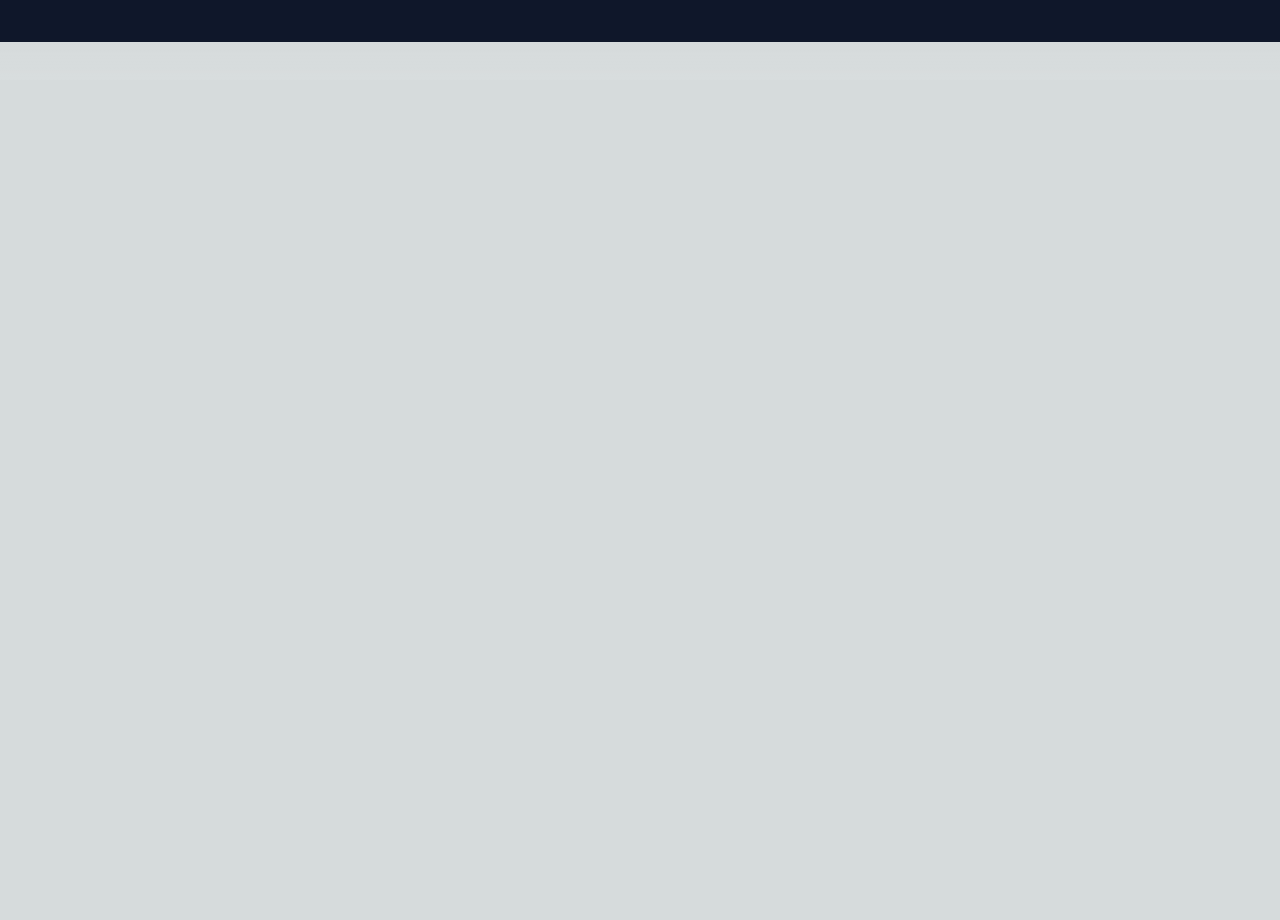
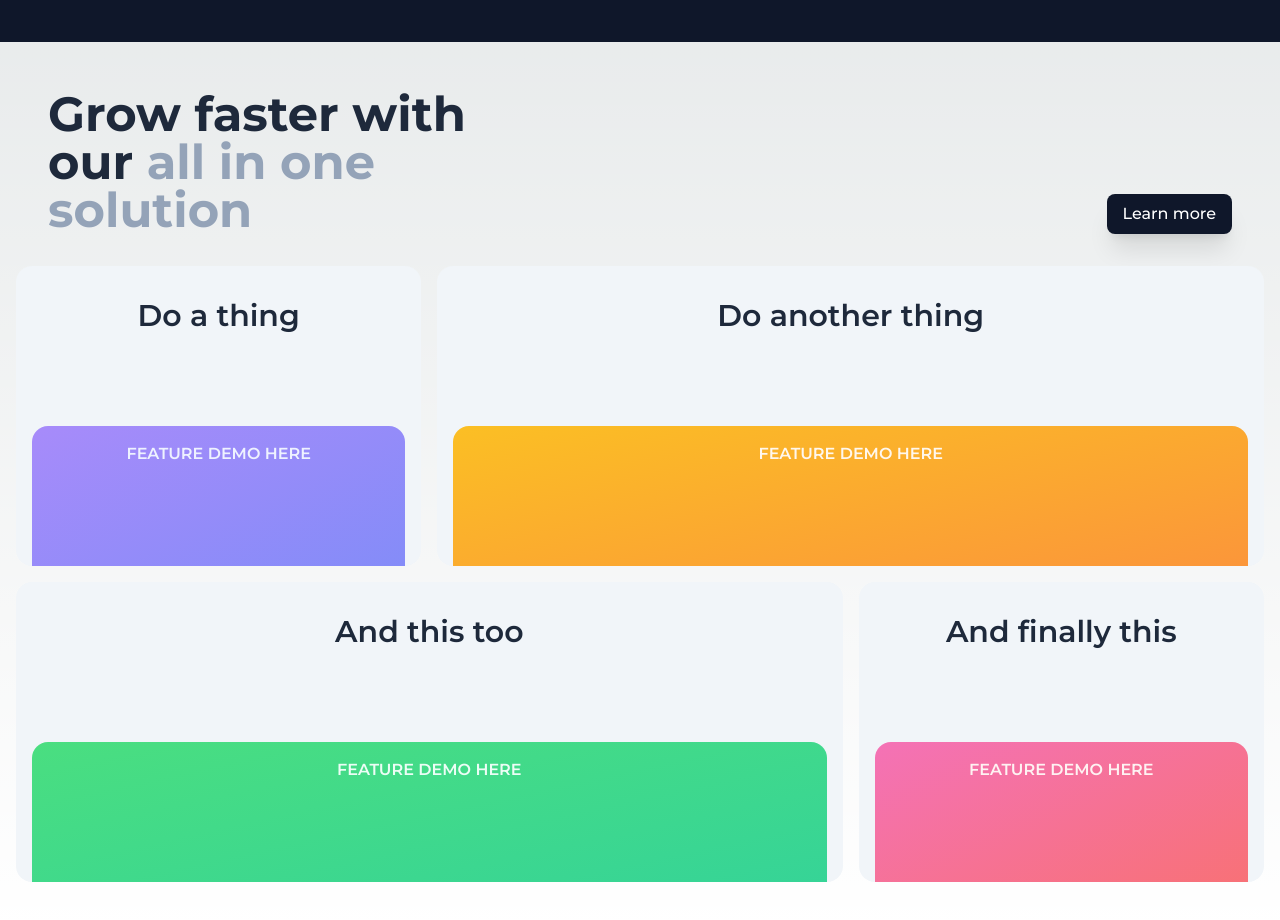
Before and after one commit to sergiovalbuena/s3d8-portafolio, a Next.js app: page / in a window 1280 px wide. Shown: the part 720-1640 px from the top of the page. Before the commit the page ends 800 px from the top, so only its background shows below. Built offline with nearby package versions, Linux system fonts and the light colour scheme.

Commit message:
Add BouncyCardsFeatures component to Home page

```diff
--- a/src/app/page.tsx
+++ b/src/app/page.tsx
@@ -1,10 +1,12 @@
 import Hero from "../components/Hero";
+import BouncyCardsFeatures from "../components/BouncyCardsFeatures";
 
 export default function Home() {
   return (
     <main className="">
       Hello
       <Hero />
+      <BouncyCardsFeatures />
     </main>
   );
 }
--- /dev/null
+++ b/src/components/BouncyCardsFeatures.jsx
@@ -0,0 +1,79 @@
+"use client";
+
+import { motion } from "framer-motion";
+
+const BouncyCardsFeatures = () => {
+  return (
+    <section className="mx-auto max-w-7xl px-4 py-12 text-slate-800">
+      <div className="mb-8 flex flex-col items-start justify-between gap-4 md:flex-row md:items-end md:px-8">
+        <h2 className="max-w-lg text-4xl font-bold md:text-5xl">
+          Grow faster with our
+          <span className="text-slate-400"> all in one solution</span>
+        </h2>
+
+        <motion.button
+          whileHover={{ scale: 1.05 }}
+          whileTap={{ scale: 0.95 }}
+          className="whitespace-nowrap rounded-lg bg-slate-900 px-4 py-2 font-medium text-white shadow-xl transition-colors hover:bg-slate-700"
+        >
+          Learn more
+        </motion.button>
+      </div>
+      <div className="mb-4 grid grid-cols-12 gap-4">
+        <BounceCard className="col-span-12 md:col-span-4">
+          <CardTitle>Do a thing</CardTitle>
+          <div className="absolute bottom-0 left-4 right-4 top-32 translate-y-8 rounded-t-2xl bg-gradient-to-br from-violet-400 to-indigo-400 p-4 transition-transform duration-[250ms] group-hover:translate-y-4 group-hover:rotate-[2deg]">
+            <span className="block text-center font-semibold text-indigo-50">
+              FEATURE DEMO HERE
+            </span>
+          </div>
+        </BounceCard>
+        <BounceCard className="col-span-12 md:col-span-8">
+          <CardTitle>Do another thing</CardTitle>
+          <div className="absolute bottom-0 left-4 right-4 top-32 translate-y-8 rounded-t-2xl bg-gradient-to-br from-amber-400 to-orange-400 p-4 transition-transform duration-[250ms] group-hover:translate-y-4 group-hover:rotate-[2deg]">
+            <span className="block text-center font-semibold text-orange-50">
+              FEATURE DEMO HERE
+            </span>
+          </div>
+        </BounceCard>
+      </div>
+      <div className="grid grid-cols-12 gap-4">
+        <BounceCard className="col-span-12 md:col-span-8">
+          <CardTitle>And this too</CardTitle>
+          <div className="absolute bottom-0 left-4 right-4 top-32 translate-y-8 rounded-t-2xl bg-gradient-to-br from-green-400 to-emerald-400 p-4 transition-transform duration-[250ms] group-hover:translate-y-4 group-hover:rotate-[2deg]">
+            <span className="block text-center font-semibold text-emerald-50">
+              FEATURE DEMO HERE
+            </span>
+          </div>
+        </BounceCard>
+        <BounceCard className="col-span-12 md:col-span-4">
+          <CardTitle>And finally this</CardTitle>
+          <div className="absolute bottom-0 left-4 right-4 top-32 translate-y-8 rounded-t-2xl bg-gradient-to-br from-pink-400 to-red-400 p-4 transition-transform duration-[250ms] group-hover:translate-y-4 group-hover:rotate-[2deg]">
+            <span className="block text-center font-semibold text-red-50">
+              FEATURE DEMO HERE
+            </span>
+          </div>
+        </BounceCard>
+      </div>
+    </section>
+  );
+};
+
+const BounceCard = ({ className, children }) => {
+  return (
+    <motion.div
+      whileHover={{ scale: 0.95, rotate: "-1deg" }}
+      className={`group relative min-h-[300px] cursor-pointer overflow-hidden rounded-2xl bg-slate-100 p-8 ${className}`}
+    >
+      {children}
+    </motion.div>
+  );
+};
+
+const CardTitle = ({ children }) => {
+  return (
+    <h3 className="mx-auto text-center text-3xl font-semibold">{children}</h3>
+  );
+};
+
+export default BouncyCardsFeatures;
```
